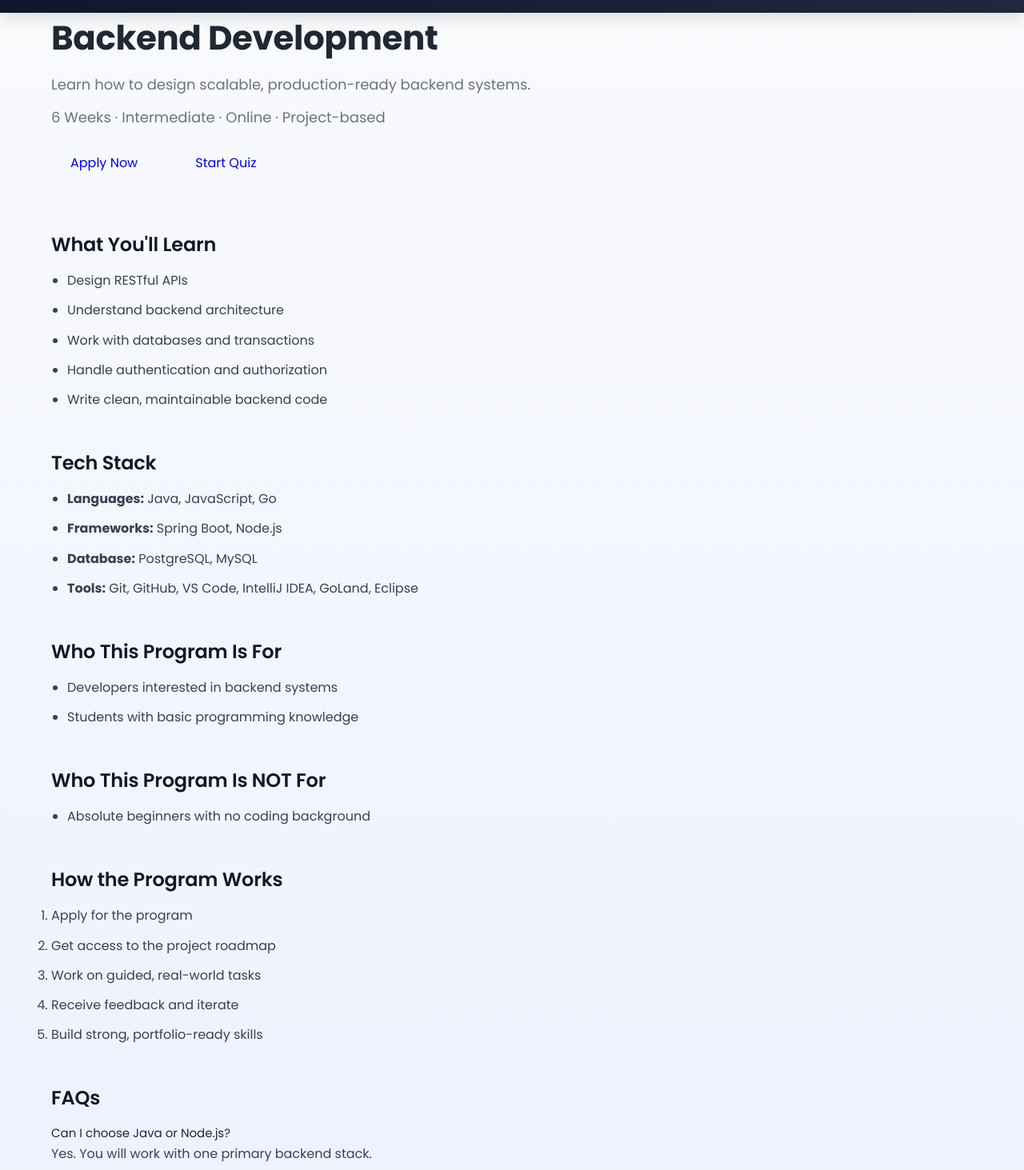
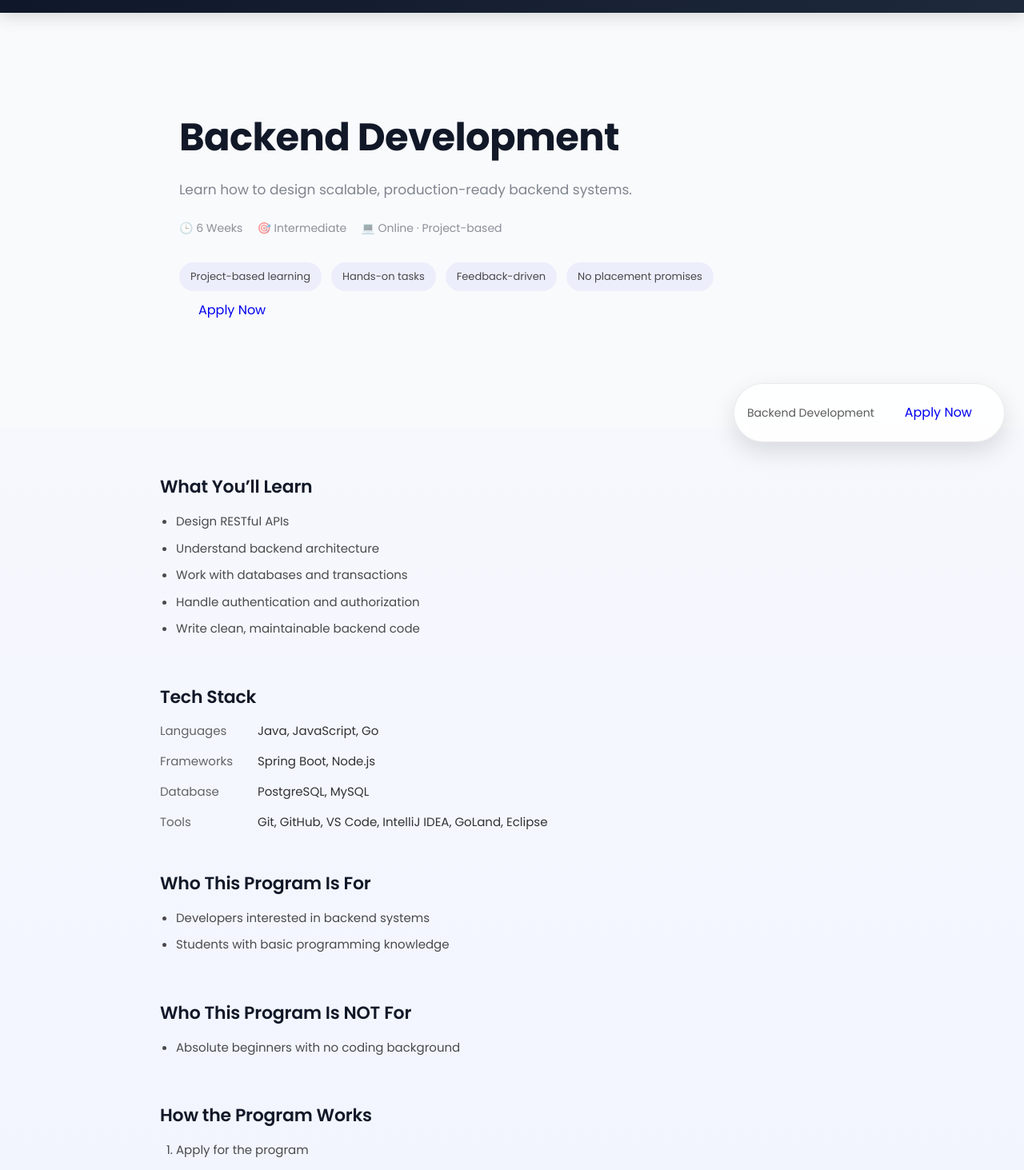
Before and after one commit to pankajsaroha/internhub, a Next.js app: page /programs/backend-development in a window 1280 px wide. Shown: the part 223-1686 px from the top of the page at 80% size. Built offline with nearby package versions, Linux system fonts and the light colour scheme.

Commit message:
CSS changes for Programs

```diff
--- a/app/programs/[slug]/page.tsx
+++ b/app/programs/[slug]/page.tsx
@@ -1,5 +1,6 @@
 import { programs } from "../ProgramData";
 import { notFound } from "next/navigation";
+import { getApplyLink } from "../getApplyLink";
 
 type Props = {
     params: Promise<{ slug: string }>;
@@ -14,26 +15,39 @@ export default async function ProgramDetailPage({ params }: Props) {
     }
 
     return (
-        <main className="page-wrapper">
-            <div className="page-container">
-                <section className="page-header">
+        <>
+            {/* ================= FULL-WIDTH HERO ================= */}
+            <header className="program-hero">
+                <div className="program-hero-content">
                     <h1>{program.title}</h1>
-                    <p>{program.tagline}</p>
-                    <p className="program-meta-inline">
-                        {program.duration} · {program.level} · {program.mode}
-                    </p>
-                    <div className="program-actions">
+                    <p className="subtitle">{program.tagline}</p>
+
+                    <div className="meta">
+                        <span>🕒 {program.duration}</span>
+                        <span>🎯 {program.level}</span>
+                        <span>💻 {program.mode}</span>
+                    </div>
+
+                    <div className="program-highlights">
+                        <span>Project-based learning</span>
+                        <span>Hands-on tasks</span>
+                        <span>Feedback-driven</span>
+                        <span>No placement promises</span>
+                    </div>
+
                     <a href={`/apply?program=${slug}`} className="primary-btn">
                         Apply Now
                     </a>
-                        <a href={`/quiz/${slug}`} className="primary-btn quiz-btn">
-                            Start Quiz
-                        </a>
                 </div>
-                </section>
+            </header>
 
-                <section className="page-section">
-                    <h2>What You'll Learn</h2>
+            {/* ================= CONSTRAINED CONTENT ================= */}
+            <section className="page-container">
+                <div className="program-layout">
+                    <div className="program-content">
+                        {/* WHAT YOU'LL LEARN */}
+                        <section className="program-section">
+                            <h2>What You’ll Learn</h2>
                             <ul>
                                 {program.learningOutcomes.map((item, i) => (
                                     <li key={i}>{item}</li>
@@ -41,18 +55,24 @@ export default async function ProgramDetailPage({ params }: Props) {
                             </ul>
                         </section>
 
-                <section className="page-section">
+                        {/* TECH STACK */}
+                        <section className="program-section">
                             <h2>Tech Stack</h2>
-                    <ul>
+
+                            <div className="tech-stack">
                                 {program.techStack.map((stack, i) => (
-                            <li key={i}>
-                                <strong>{stack.category}:</strong> {stack.items.join(", ")}
-                            </li>
+                                    <div key={i} className="tech-row">
+                                        <span className="tech-label">{stack.category}</span>
+                                        <span className="tech-items">
+                                            {stack.items.join(", ")}
+                                        </span>
+                                    </div>
                                 ))}
-                    </ul>
+                            </div>
                         </section>
 
-                <section className="page-section">
+                        {/* WHO IT'S FOR */}
+                        <section className="program-section">
                             <h2>Who This Program Is For</h2>
                             <ul>
                                 {program.idealFor.map((item, i) => (
@@ -61,7 +81,8 @@ export default async function ProgramDetailPage({ params }: Props) {
                             </ul>
                         </section>
 
-                <section className="page-section">
+                        {/* WHO IT'S NOT FOR */}
+                        <section className="program-section">
                             <h2>Who This Program Is NOT For</h2>
                             <ul>
                                 {program.notFor.map((item, i) => (
@@ -70,7 +91,8 @@ export default async function ProgramDetailPage({ params }: Props) {
                             </ul>
                         </section>
 
-                <section className="page-section">
+                        {/* HOW IT WORKS */}
+                        <section className="program-section">
                             <h2>How the Program Works</h2>
                             <ol>
                                 <li>Apply for the program</li>
@@ -81,7 +103,8 @@ export default async function ProgramDetailPage({ params }: Props) {
                             </ol>
                         </section>
 
-                <section className="page-section">
+                        {/* FAQ */}
+                        <section className="program-section">
                             <h2>FAQs</h2>
                             {program.faqs.map((faq, i) => (
                                 <div key={i} className="faq">
@@ -91,6 +114,26 @@ export default async function ProgramDetailPage({ params }: Props) {
                             ))}
                         </section>
                     </div>
-        </main>
+
+                    {/* ================= CTA ================= */}
+                    <footer className="program-cta">
+                        <h2>Ready to build real projects?</h2>
+                        <p>Apply now and start learning by doing.</p>
+
+                        <a href={`/apply?program=${slug}`} className="primary-btn">
+                            Apply Now
+                        </a>
+                    </footer>
+
+                    {/* ================= STICKY APPLY ================= */}
+                    <div className="sticky-apply">
+                        <span>{program.title}</span>
+                        <a href={`/apply?program=${slug}`} className="primary-btn">
+                            Apply Now
+                        </a>
+                    </div>
+                </div>
+            </section>
+        </>
     );
 }
```
Lines whose indentation alone changed are shown as unchanged.
